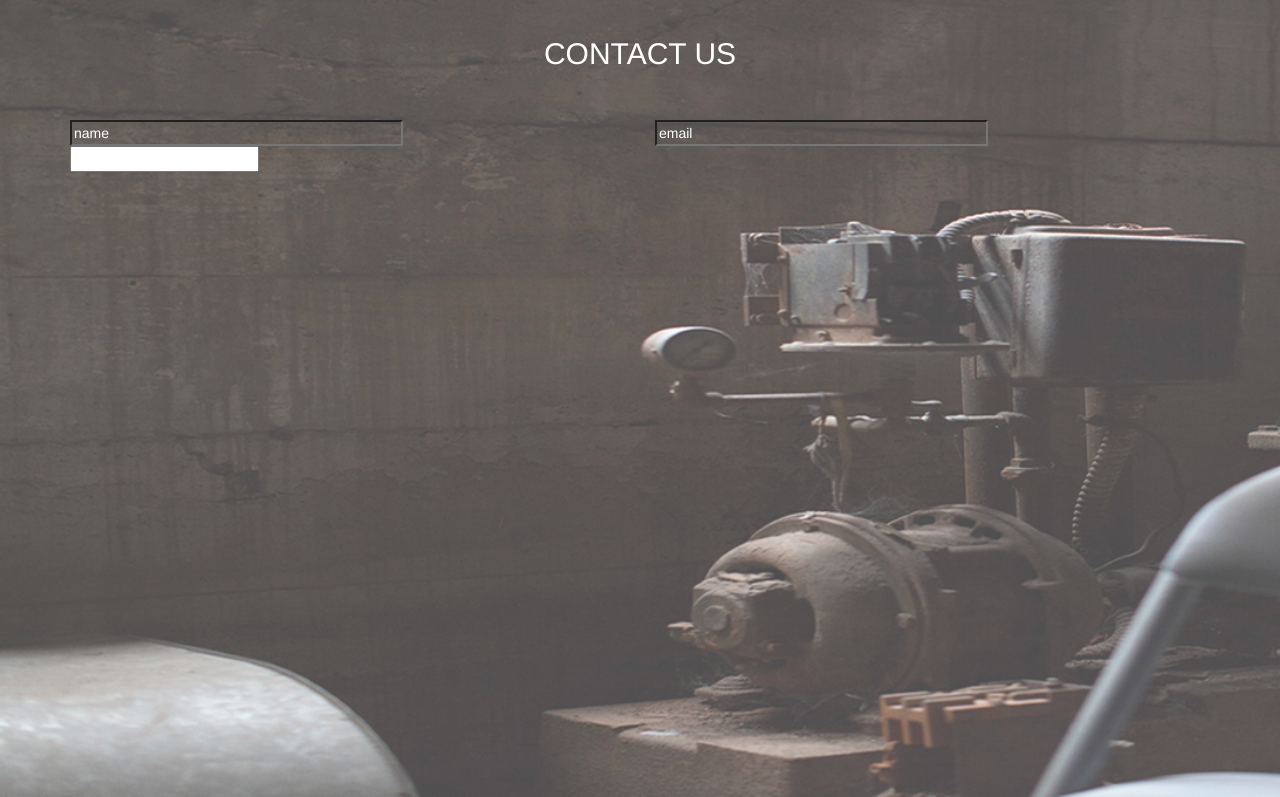
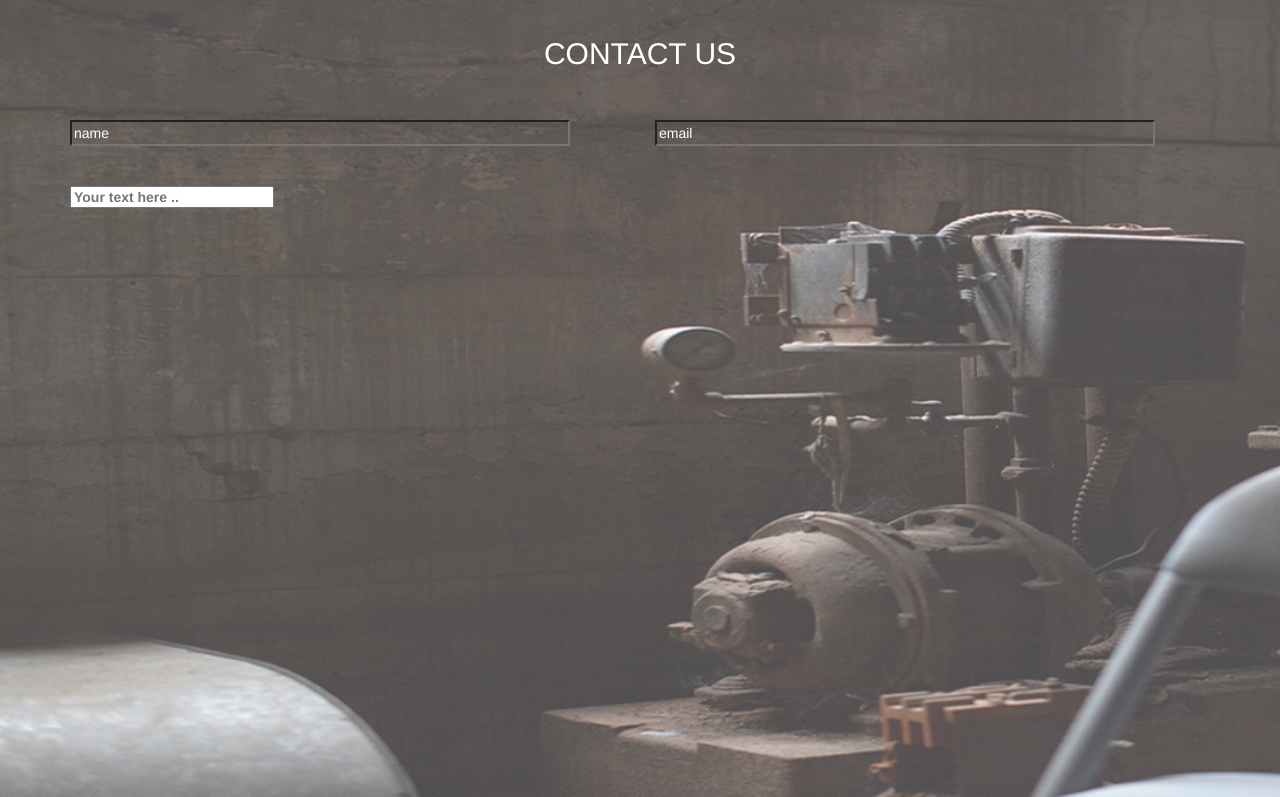
Before and after one commit to muyenzi/project3, a plain HTML site: page index.html in a window 1280 px wide. Shown: the part 2349-3146 px from the top of the page. Drawn offline with Linux system fonts and the light colour scheme.

Commit message:
the contact form

```diff
--- a/css/index.css
+++ b/css/index.css
@@ -56,6 +56,10 @@ h2{
 }
 .form {
     background-color: unset;
-    width:60%;
+    width:90%;
     color: white;
 }
+.text {
+    width:100%;
+    height: 50%;
+}
--- a/index.html
+++ b/index.html
@@ -104,8 +104,9 @@
                         <input type="text" placeholder="email.." class="form" value="email" style="color:white;">
                     </form>
                     </div>
-            </div>
-            <input type="text" placeholder=""
+            </div><br><br>
+            <label>
+              <input type="text" placeholder="Your text here .." class="text" value="" style="color:white;"></label>
         </div>
     </div>
 </body>
```
